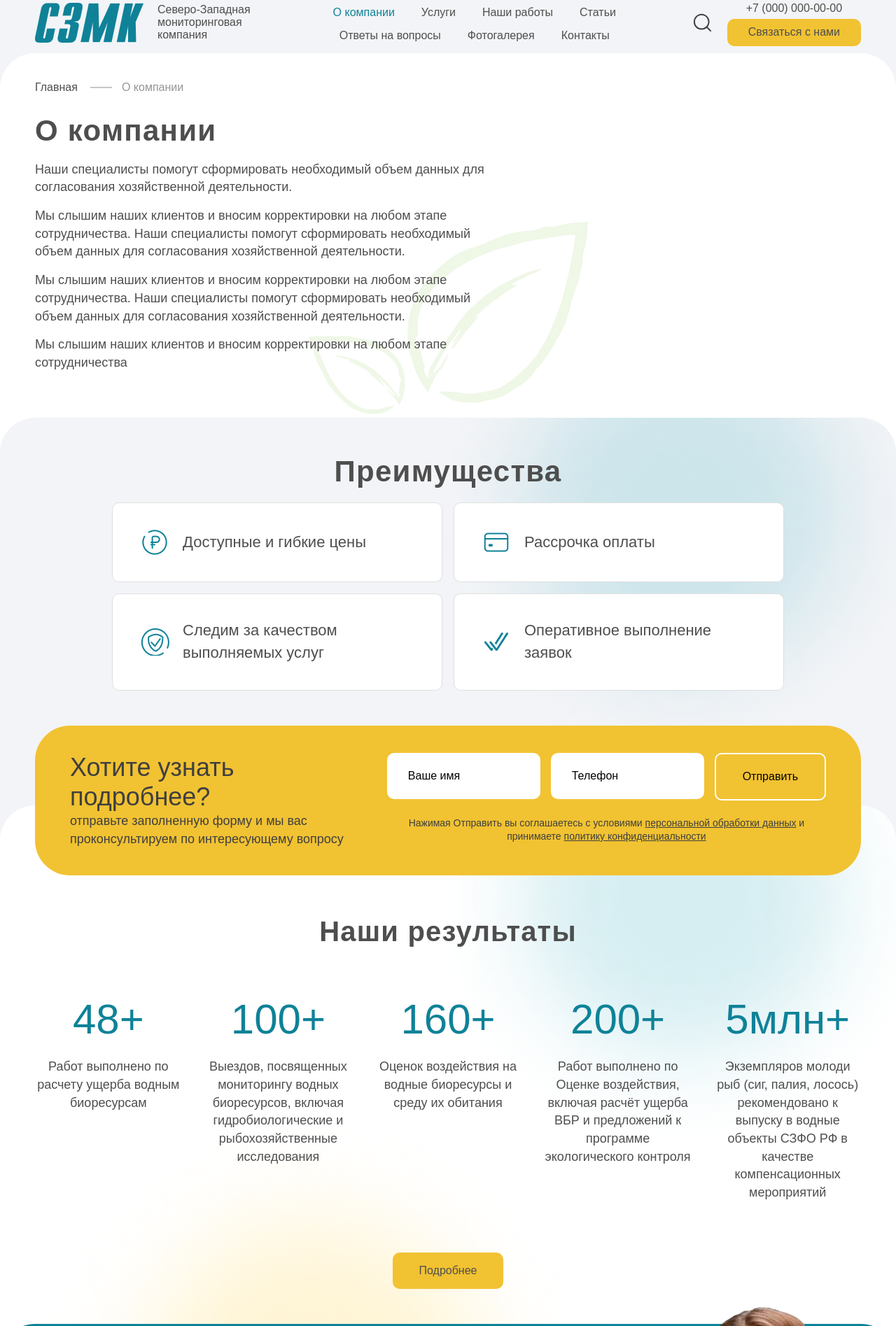
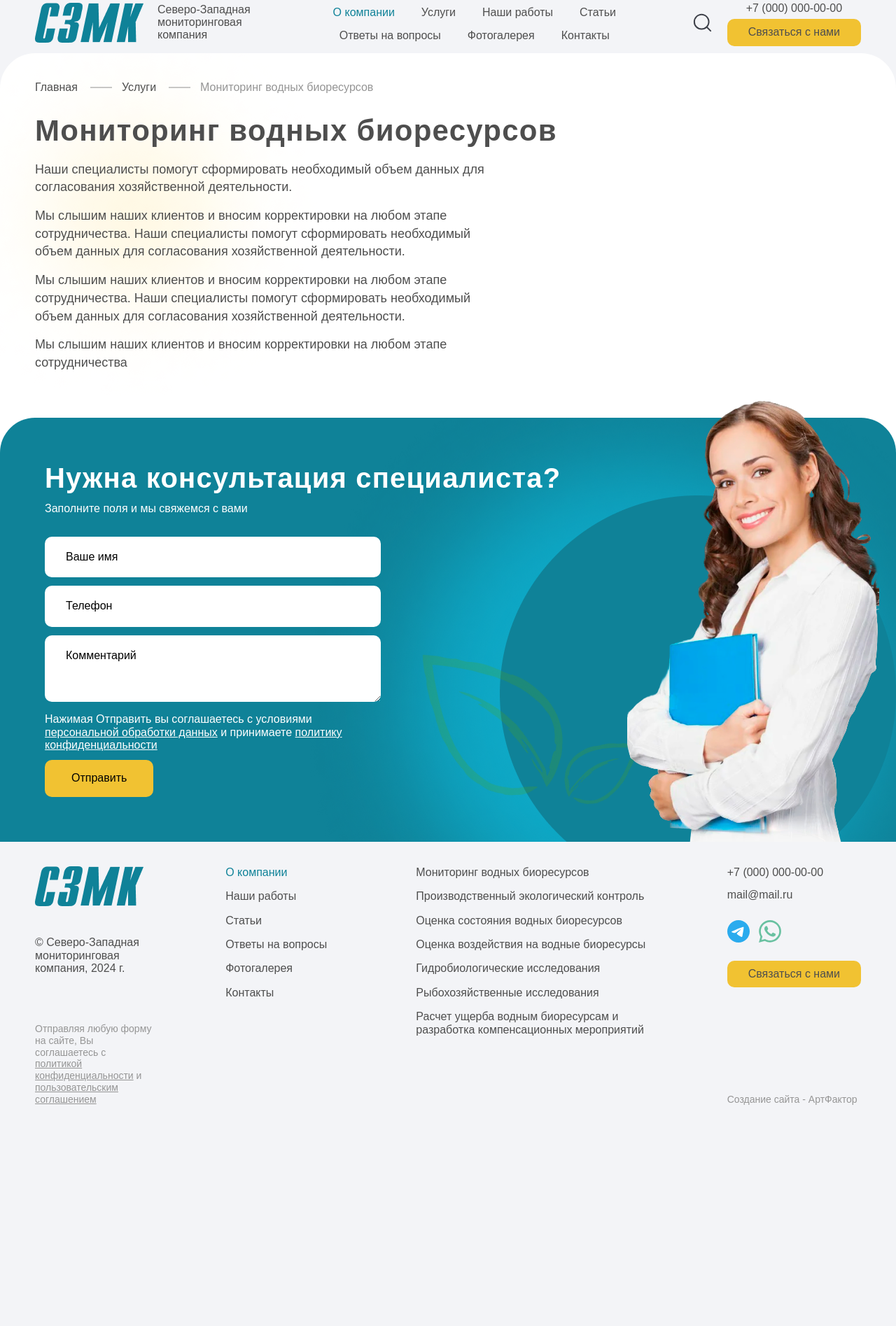
Before and after one commit to maxvgr/szmk, a website built with webpack: page src/page-service.html in a window 1280 px wide. Shown: the part 7-1902 px from the top of the page at 70% size. After the commit the page ends 1602 px from the top, so only its background shows below. Built offline with nearby package versions, Linux system fonts and the light colour scheme; a web font is replaced by a local one; what micromodal, vanilla-lazyload would draw is missing.

Commit message:
feat: добавлена страница услуга

```diff
--- a/src/page-service.html
+++ b/src/page-service.html
@@ -8,7 +8,7 @@
 
   <main>
     <div id="page-about" class="page__body">
-      <section class="section about">
+      <section class="section about service">
         <div class="container">
           <div class="page__breadcrumbs">
             <nav class="nav nav--breadcrumb">
@@ -19,13 +19,18 @@
                   </a>
                 </li>
                 <li class="nav__item">
-                  <span class="nav__link">О компании</span>
+                  <a href="/" class="nav__link" title="Услуги">
+                    <span>Услуги</span>
+                  </a>
+                </li>
+                <li class="nav__item">
+                    <span class="nav__link">Мониторинг водных биоресурсов</span>
                 </li>
               </ol>
             </nav>
           </div>
            <!-- /.page__breadcrumbs -->
-           <h1 class="about__title">О компании</h1>
+           <h1 class="about__title">Мониторинг водных биоресурсов</h1>
            <div class="about__info">
             <div class="about__text">
               <p> Наши специалисты помогут  сформировать необходимый объем данных для согласования хозяйственной деятельности.</p>
@@ -43,90 +48,6 @@
             <!-- /.about__img -->
            </div>
            <!-- /.about__info -->
-        </div>
-        <!-- /.container -->
-      </section>
-
-      <section class="section advantages">
-        <div class="container">
-          <div class="advantages__wrapper">
-            <h3 class="advantages__title">
-              Преимущества
-            </h3>
-            <div class="advantages__table">
-              <div class="advantages__item">
-                Доступные и гибкие цены
-              </div>
-              <div class="advantages__item">
-                Рассрочка оплаты
-              </div>
-              <div class="advantages__item">
-                Следим за качеством выполняемых услуг
-              </div>
-              <div class="advantages__item">
-                Оперативное выполнение заявок
-              </div>
-            </div>
-            <!-- /.advantages__table -->
-          </div>
-          <!-- /.advantages__wrapper -->
-        </div>
-        <!-- /.container -->
-      </section>
-
-      <include src="layout/global/callback.html"></include>
-
-      <section class="section results">
-        <div class="container">
-          <div class="results__wrapper results__wrapper--about">
-            <h2 class="results__title">
-              Наши результаты
-            </h2>
-            <div class="results__table">
-              <div class="results__item">
-                <p class="results__number">48+</p>
-                <p class="results__text">Работ выполнено по расчету ущерба водным биоресурсам</p>
-              </div>
-              <!-- /.results__item -->
-              <div class="results__item">
-                <p class="results__number">100+</p>
-                <p class="results__text">Выездов, посвященных мониторингу водных биоресурсов, включая гидробиологические
-                  и рыбохозяйственные исследования</p>
-              </div>
-              <!-- /.results__item -->
-              <div class="results__item">
-                <p class="results__number">160+</p>
-                <p class="results__text">Оценок воздействия на водные биоресурсы и среду их обитания</p>
-              </div>
-              <!-- /.results__item -->
-              <div class="results__item">
-                <p class="results__number">200+</p>
-                <p class="results__text">Работ выполнено по Оценке воздействия, включая расчёт ущерба ВБР и предложений
-                  к программе экологического контроля</p>
-              </div>
-              <!-- /.results__item -->
-              <div class="results__item">
-                <p class="results__number">5млн+</p>
-                <p class="results__text">Экземпляров молоди рыб (сиг, палия, лосось) рекомендовано к выпуску в водные
-                  объекты СЗФО РФ в качестве компенсационных мероприятий</p>
-              </div>
-              <!-- /.results__item -->
-              <div class="results__item results__item--button">
-                <div class="results__button">
-                  <a href="#" class="button button-primary">Подробнее</a>
-                </div>
-                <!-- /.results__button -->
-              </div>
-              <!-- /.results__item -->
-            </div>
-            <!-- /.results__table -->
-
-            <!-- <div class="results__button">
-              <a href="#" class="button button-primary">Подробнее</a>
-            </div> -->
-            <!-- /.results__button -->
-          </div>
-          <!-- /.results__wrapper -->
         </div>
         <!-- /.container -->
       </section>
@@ -164,11 +85,8 @@
                   <button type="submit" class="button button-primary">Отправить</button>
                 </div>
                 <!-- /.consultation__button -->
-
-
               </div>
               <!-- /.consultation__form -->
-
             </form>
           </div>
           <!-- /.consultation__wrapper -->
--- a/src/scss/layout/pages/_about.scss
+++ b/src/scss/layout/pages/_about.scss
@@ -20,22 +20,9 @@
       padding: 0 160px 130px;
       border-radius: 50px 50px 0 0;
       background-color: $palette-white;
-      background-image: url("../assets/images/page/home/bg-list.png");
-      background-position: bottom 50px left 50%;
-      background-repeat: no-repeat;
-
-      &::before {
-        content: '';
-        position: absolute;
-        z-index: -1;
-        top: 5%;
-        left: 5%;
-        width: 255px;
-        height: 255px;
-        border-radius: 50%;
-        background-color: rgba(255, 240, 195, 0.3);
-        opacity: 0.3;
-      }
+      background-image: url("../assets/images/page/services/bg-yellow.png"), url("../assets/images/page/home/bg-list.png");
+      background-position: top -50px left 0, bottom 50px left 50%;
+      background-repeat: no-repeat, no-repeat;
     }
 
     &__title {
--- a/src/scss/layout/pages/_main.scss
+++ b/src/scss/layout/pages/_main.scss
@@ -1,6 +1,7 @@
 @import "home";
 @import "about";
 @import "services";
+@import "service";
 @import "sections/slider";
 @import "sections/basic";
 @import "sections/expert";
--- /dev/null
+++ b/src/scss/layout/pages/_service.scss
@@ -0,0 +1,9 @@
+#page-about {
+  .service {
+    .container {
+        background-image: url("../assets/images/page/services/bg-yellow.png");
+        background-position: top -50px left 0;
+        background-repeat: no-repeat;
+    }
+  }
+}
```
Also changed, not shown: src/index.html (+1 -0 lines).
